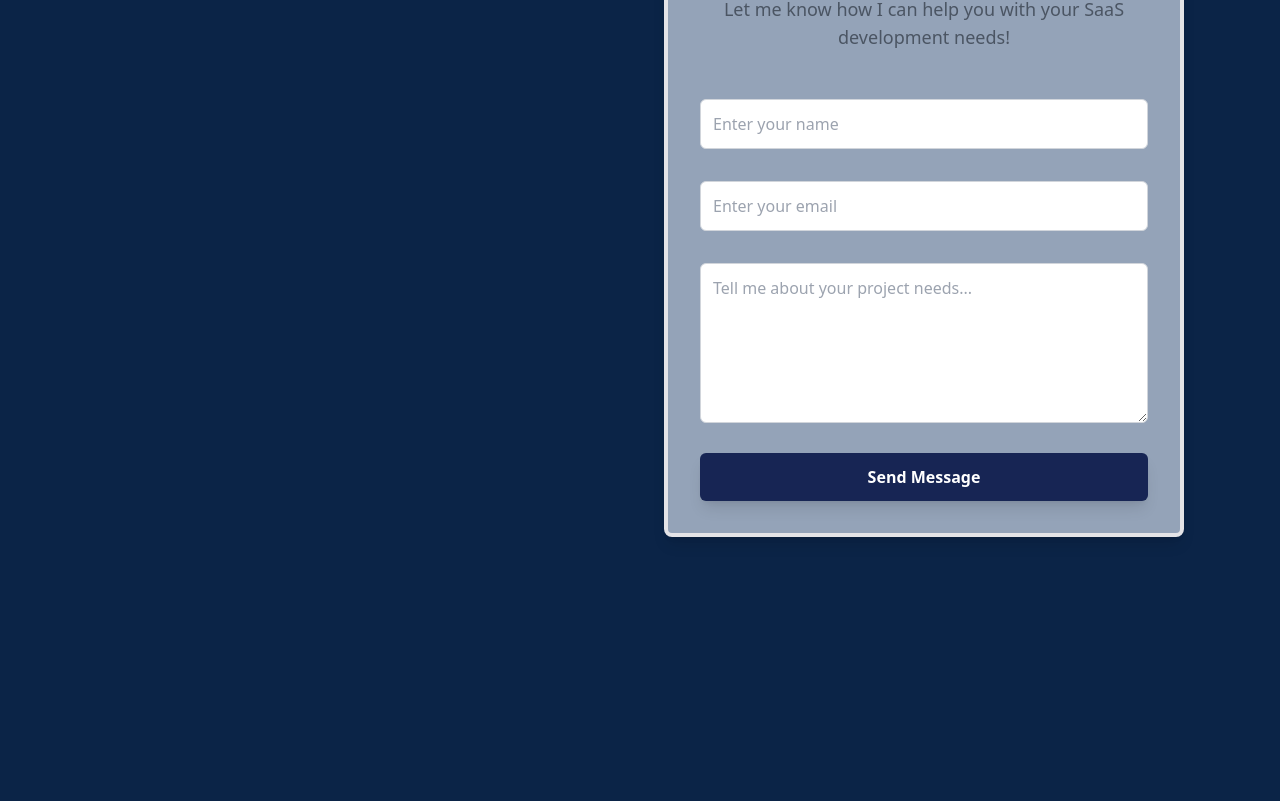
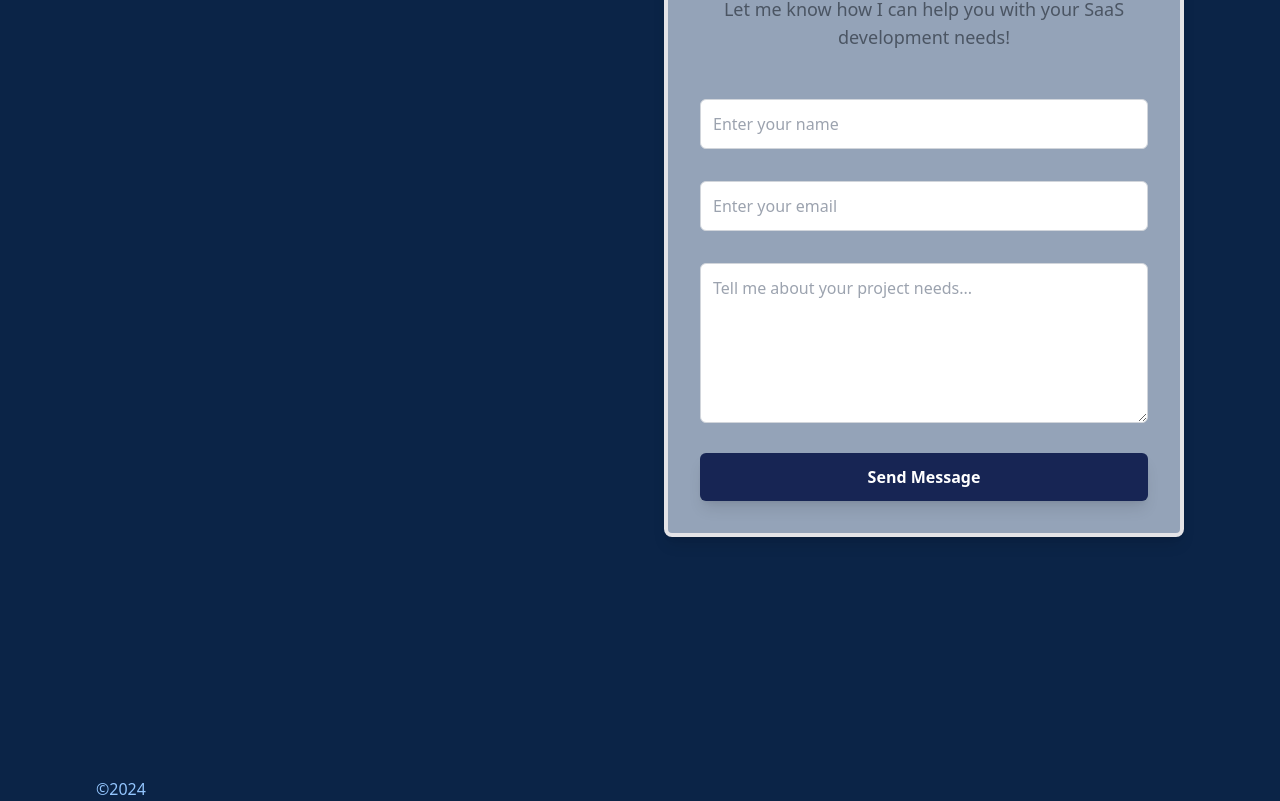
Before and after one commit to siddheshsule/siddhesh_portfolio_site, a Next.js app: page / in a window 1280 px wide. Shown: the part 3023-3824 px from the top of the page. Before the commit the page ends 3800 px from the top, so only its background shows below. Built offline with nearby package versions, Linux system fonts and the light colour scheme.

Commit message:
Footer initial commit

```diff
--- a/app/page.tsx
+++ b/app/page.tsx
@@ -1,6 +1,7 @@
 import About from "@/components/About";
 import Contact from "@/components/Contact";
 import Experience from "@/components/Experience";
+import Footer from "@/components/Footer";
 import Navbar from "@/components/Navbar";
 import Profile from "@/components/Profile";
 import Projects from "@/components/Projects";
@@ -46,6 +47,7 @@ export default function Home() {
             </div>
           </main>
         </div>
+        <Footer />
       </div>
     </>
   );
--- /dev/null
+++ b/components/Footer.tsx
@@ -0,0 +1,12 @@
+import React from 'react'
+
+const Footer = () => {
+  return (
+    <div>
+        <p><span>&copy;</span>{new Date().getFullYear()}</p>
+
+    </div>
+  )
+}
+
+export default Footer
```
